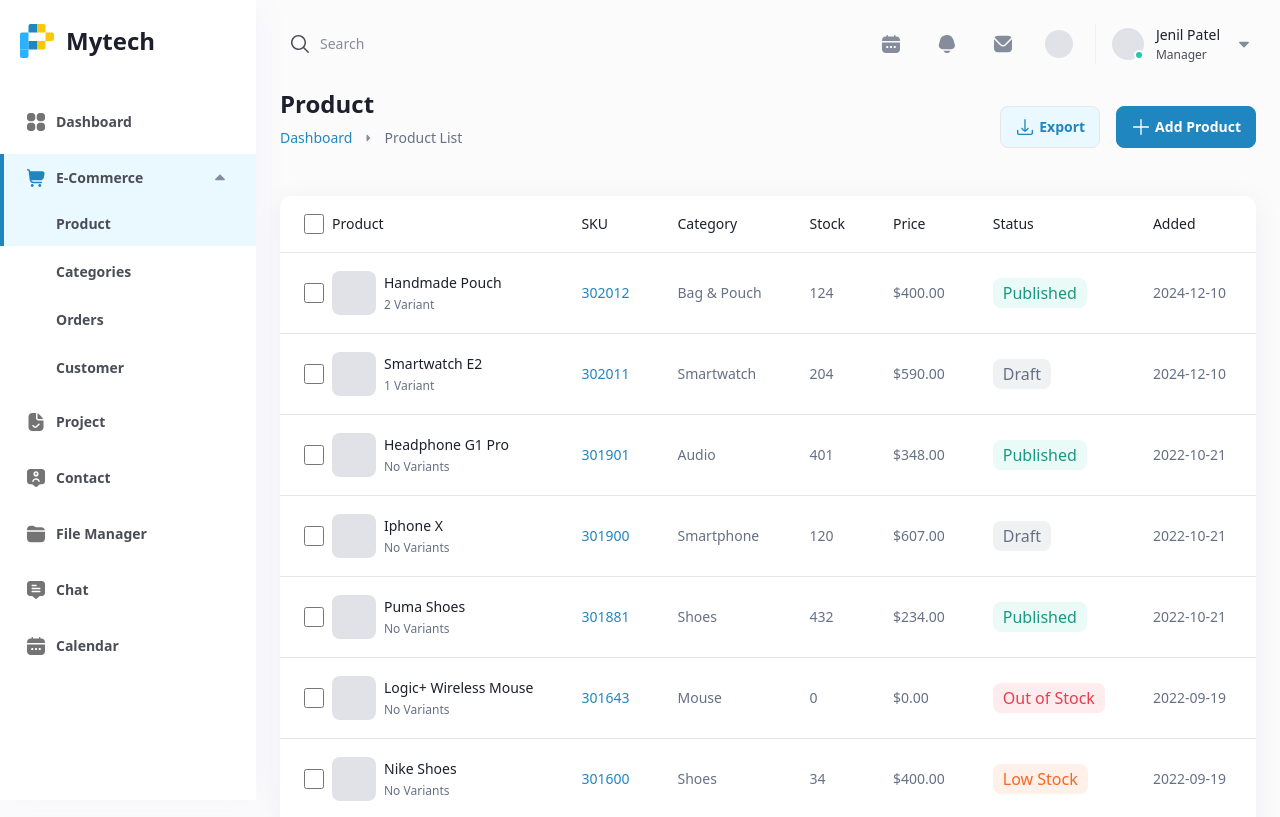
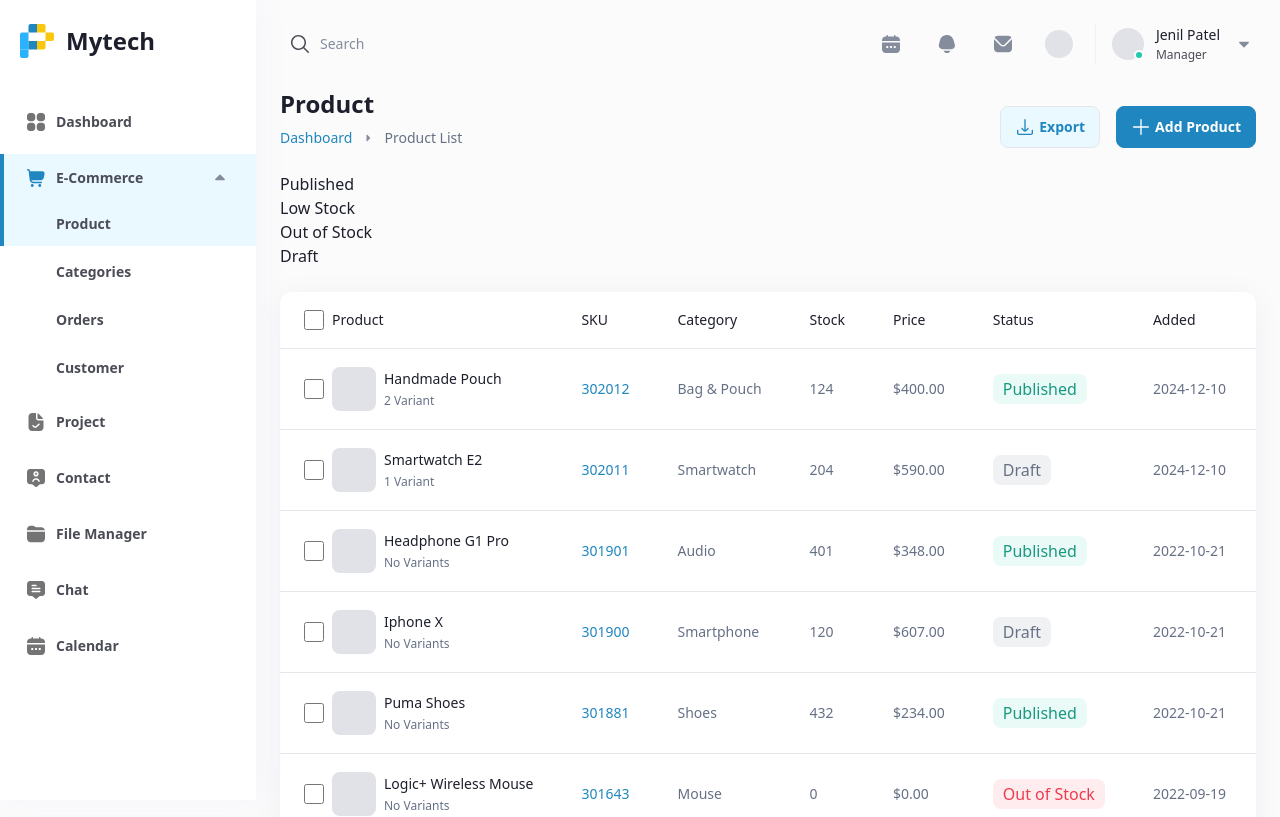
Before and after one commit to SisodiyaAakash/mytech, a Next.js app: page /products in a window 1280 px wide. Shown: the top 817 px of the page. Built offline with nearby package versions, Linux system fonts and the light colour scheme.

Commit message:
Developed not found page and fetched the product status for the filter area in the product listing page

```diff
--- a/app/globals.css
+++ b/app/globals.css
@@ -140,6 +140,7 @@ body {
   textarea {
     @apply font-sans;
   }
+  .mytech-btn,
   button {
     @apply text-sm font-sans font-semibold flex items-center gap-1 rounded-lg px-[14px] py-[10px] border;
   }
--- a/app/layout.js
+++ b/app/layout.js
@@ -16,7 +16,7 @@ export default function RootLayout({ children }) {
         <div className="flex items-start">
           <Sidebar isVisible={isSidebarVisible} />
 
-          <div className="w-full md:pl-52 lg:pl-64">
+          <div className="w-full md:pl-52 lg:pl-64 flex flex-col min-h-screen">
             <Header onToggleSidebar={toggleSidebar} />
             {children}
           </div>
--- /dev/null
+++ b/app/not-found.js
@@ -0,0 +1,30 @@
+"use client";
+
+import Head from "next/head";
+import { useRouter } from "next/navigation";
+
+export default function EditProduct() {
+  const router = useRouter();
+
+  return (
+    <>
+      <Head>
+        <title>404 | Not Found</title>
+        <meta name="description" content="404 | Not Found" />
+      </Head>
+      <div className="not-found-page p-6 border-t border-grey flex-grow text-center flex flex-col items-center justify-center gap-6">
+        <p className="text-base font-semibold text-[#2086BF]">404</p>
+        <h1 className="text-5xl sm:text-7xl">Page not found</h1>
+        <p className="mb-6">
+          Sorry, we couldn’t find the page you’re looking for.
+        </p>
+        <a
+          href="/"
+          className="mytech-btn bg-[#2086BF] hover:bg-transparent text-white hover:text-[#2086BF] border-[#2086BF] duration-500"
+        >
+          Go back home
+        </a>
+      </div>
+    </>
+  );
+}
--- a/app/products/page.js
+++ b/app/products/page.js
@@ -198,7 +198,15 @@ export default function Product() {
         </div>
 
         {/* Filter Area */}
-        <div className="filter-area p-6"></div>
+        <div className="filter-area py-6">
+          <div className="flex flex-wrap items-center justify-between gap-4">
+            <div className="status-toggler">
+              {Object.values(productStatus).map((status) => (
+                <div key={status.id}>{status.name}</div>
+              ))}
+            </div>
+          </div>
+        </div>
 
         {/* Product Listing Area */}
         <div className="product-listing rounded-xl shadow-shadow2 overflow-x-auto">
```
